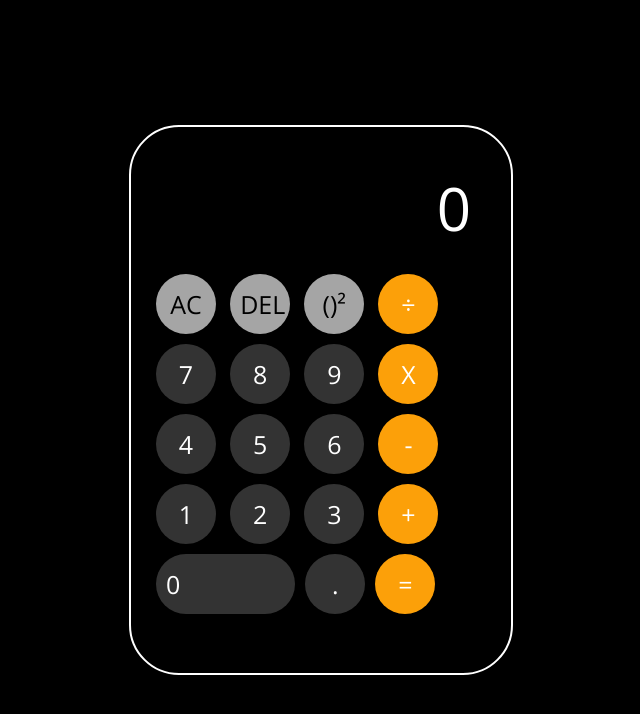
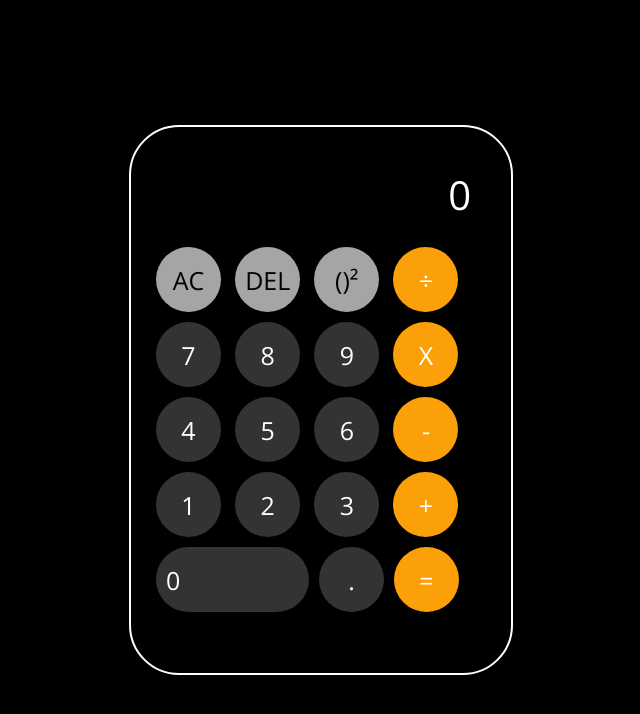
Before and after one commit to gautamaggarwaldev/CalculatorWebApp, a plain HTML site: page index.html in a window 1280 px wide. Shown: the whole page, without its empty margins (319-959 px from the left). Drawn offline with nearby package versions, Linux system fonts and the light colour scheme.

Commit message:
change font size, color

```diff
--- a/style.css
+++ b/style.css
@@ -22,8 +22,8 @@ button {
     border: none;
     border-radius: 50%;
     margin: 5px;
-    height: 60px;
-    width: 60px;
+    height: 65px;
+    width: 65px;
     font-size: 25px;
     cursor: pointer;
 }
@@ -35,9 +35,10 @@ input {
     border: none;
     margin: 10px;
     text-align: right;
-    font-size: 60px;
+    font-size: 40px;
     cursor: pointer;
     font-weight: lighter;
+    color: #ffffff;
 }
 
 input::placeholder {
@@ -63,7 +64,7 @@ input::placeholder {
 }
 
 .zero {
-    flex-basis: 41%;
+    flex-basis: 45%;
     border-radius: 50px;
     text-align: left;
 }
```
